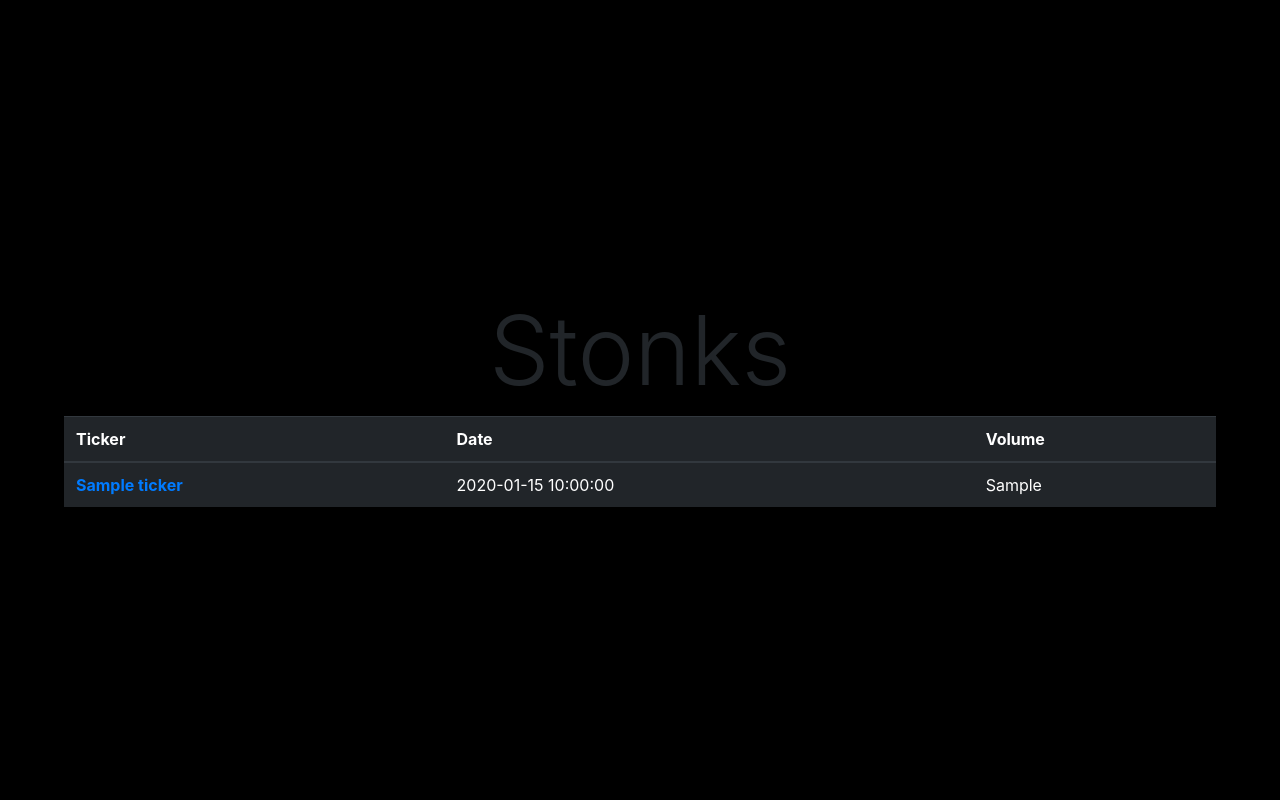
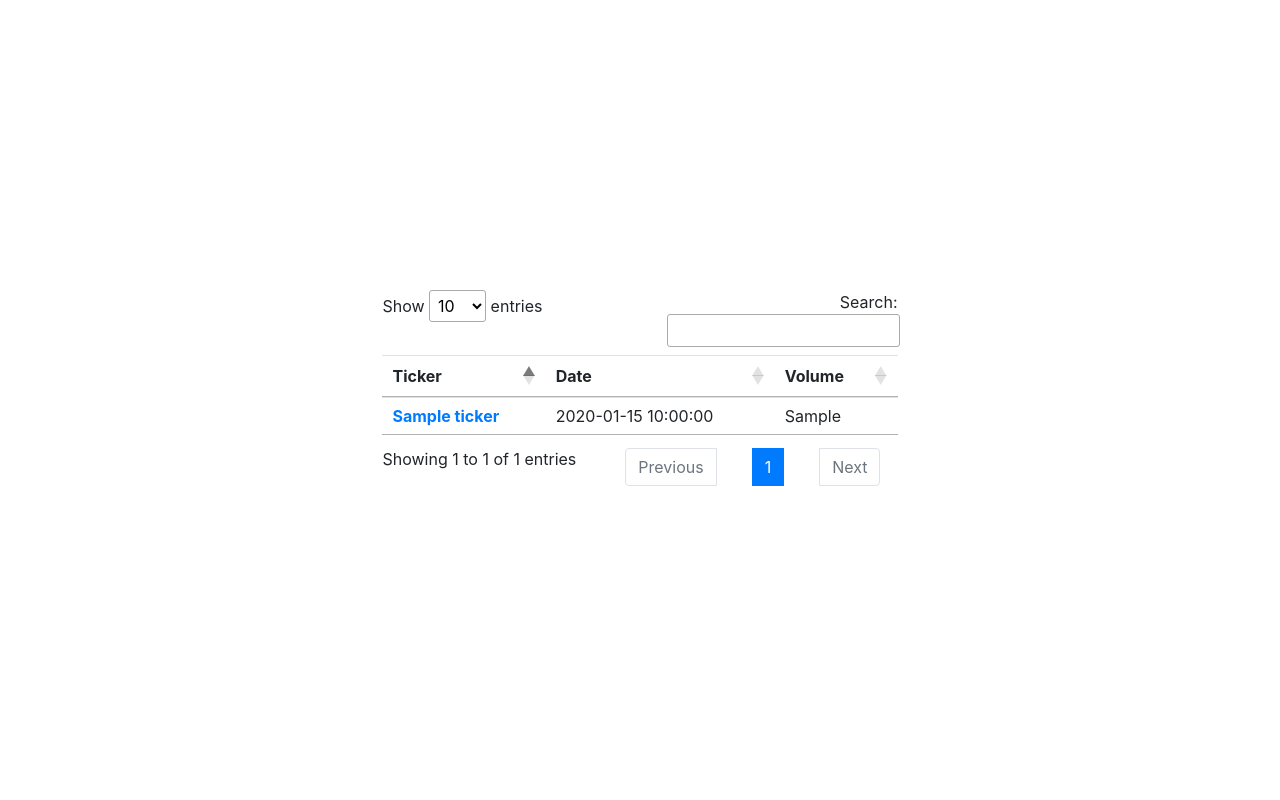
Before and after one commit to SamPom100/UnusualVolumeDetector, a Flask app: template templates/index.html in a window 1280 px wide. Run offline with Flask 2, Linux system fonts and the light colour scheme; the template is opened without the code that fills it: most values are stand-ins (such as "Sample title", 1, 10 or a date in 2020); parts of the project's set-up code (start-up, migrations or seed data) failed here and were passed over; some libraries are stand-ins or nearby versions.

Commit message:
6 month window, datatables for web interface

```diff
--- a/stonks.py
+++ b/stonks.py
@@ -25,6 +25,9 @@ def home():
 if __name__ == "__main__":
     stonk_search = mainObj()
     stonks = stonk_search.main_func(10)
-    #print(stonks)
+    '''stonks = list()
+    #tmp = dict()
+    #stonks.append(tmp)
+    #print(stonks)'''
     app.run(host='0.0.0.0',port='5000') # run the app on LAN
     #app.run() # run the app on your machine
--- a/templates/index.html
+++ b/templates/index.html
@@ -6,13 +6,20 @@
     <title>stonks</title>
     <meta charset="UTF-8">
     <link rel="stylesheet" href="https://maxcdn.bootstrapcdn.com/bootstrap/4.0.0/css/bootstrap.min.css" integrity="sha384-Gn5384xqQ1aoWXA+058RXPxPg6fy4IWvTNh0E263XmFcJlSAwiGgFAW/dAiS6JXm" crossorigin="anonymous">
-    <script src="https://cdnjs.cloudflare.com/ajax/libs/popper.js/1.14.7/umd/popper.min.js" integrity="sha384-UO2eT0CpHqdSJQ6hJty5KVphtPhzWj9WO1clHTMGa3JDZwrnQq4sF86dIHNDz0W1" crossorigin="anonymous"></script>
-    <script src="https://stackpath.bootstrapcdn.com/bootstrap/4.3.1/js/bootstrap.min.js" integrity="sha384-JjSmVgyd0p3pXB1rRibZUAYoIIy6OrQ6VrjIEaFf/nJGzIxFDsf4x0xIM+B07jRM" crossorigin="anonymous"></script>
+    <link rel="stylesheet" type="text/css" href="https://cdn.datatables.net/1.10.21/css/jquery.dataTables.css">
+
+    <style>
+      .dataTables_wrapper{
+        margin-bottom: auto;
+        margin-top: auto;
+
+      }
+    </style>
+
   </head>
-  <body style="background-color: black;">
+  <body>
     <div class="d-flex flex-column justify-content-center align-items-center" style="height: 100vh;margin-left:5vw; margin-right:5vw;">
-      <h1 class="mt-auto display-1">Stonks</h1>
-      <table class="mb-auto table table-hover table-dark">
+      <table id="stonkstable" class="table table-hover">
           <thead>
             <tr>
               <th scope="col">Ticker</th>
@@ -31,5 +38,15 @@
           </tbody>
       </table>
       </div>
+      <script type="text/javascript" charset="utf8" src="https://code.jquery.com/jquery-3.5.1.js"></script>
+      <script type="text/javascript" charset="utf8" src="https://cdn.datatables.net/1.10.21/js/jquery.dataTables.min.js"></script>
+      <script type="text/javascript" charset="utf8" src="https://cdn.datatables.net/1.10.21/js/dataTables.bootstrap4.min.js"></script>
+      <script src="https://cdnjs.cloudflare.com/ajax/libs/popper.js/1.14.7/umd/popper.min.js" integrity="sha384-UO2eT0CpHqdSJQ6hJty5KVphtPhzWj9WO1clHTMGa3JDZwrnQq4sF86dIHNDz0W1" crossorigin="anonymous"></script>
+      <script src="https://stackpath.bootstrapcdn.com/bootstrap/4.3.1/js/bootstrap.min.js" integrity="sha384-JjSmVgyd0p3pXB1rRibZUAYoIIy6OrQ6VrjIEaFf/nJGzIxFDsf4x0xIM+B07jRM" crossorigin="anonymous"></script>
+      <script>
+        $(document).ready( function () {
+          $('#stonkstable').DataTable();
+          });
+      </script>
   </body>
 </html>
```
Also changed, not shown: market_scanner.py (+5 -2 lines).
